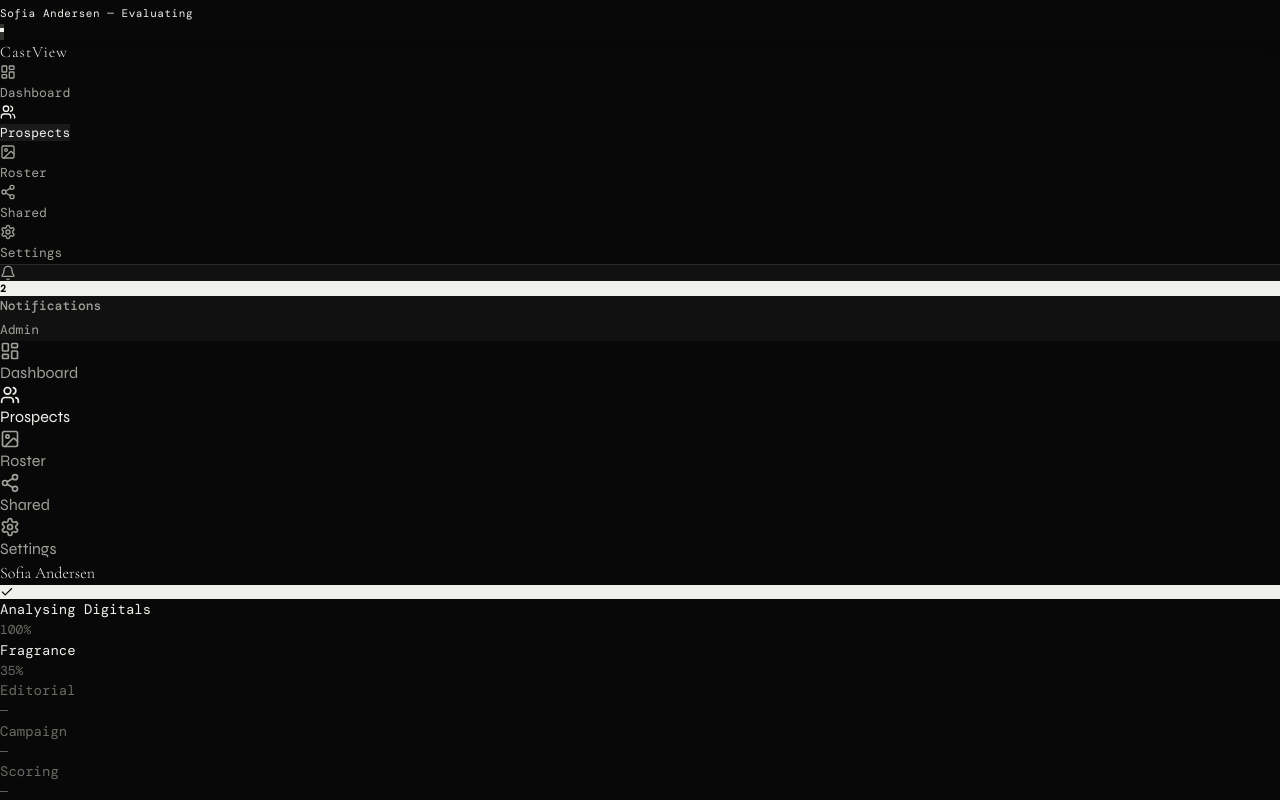
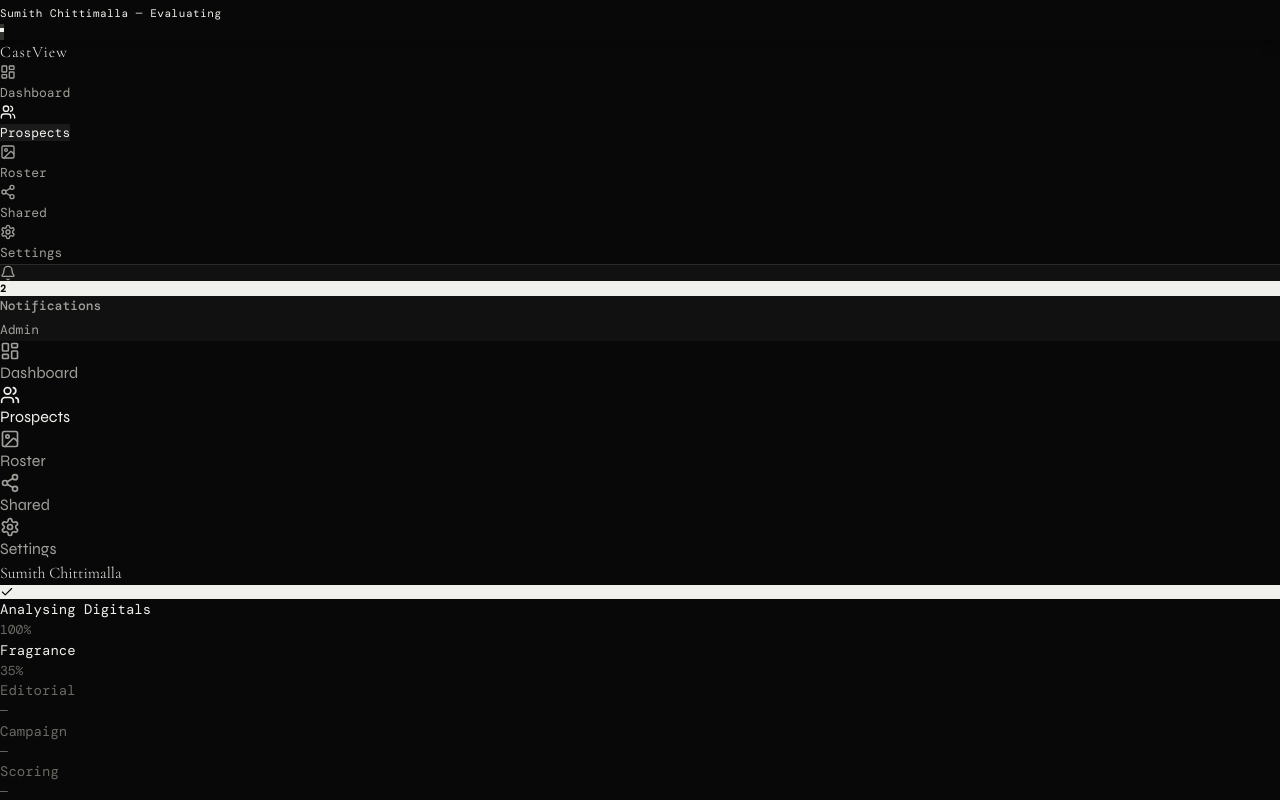
Before and after one commit to sumithproductive-ai/CastView, a React (Vite) app in the folder CastView v2.0 (8)/: page /rendering in a window 1280 px wide. Shown: the top 800 px of the page. Built offline with nearby package versions, Linux system fonts and the light colour scheme; a web font is replaced by a local one.

Commit message:
sumith updates

```diff
--- a/CastView v2.0 (8)/src/app/components/NewProspectDigitals.tsx
+++ b/CastView v2.0 (8)/src/app/components/NewProspectDigitals.tsx
@@ -3,7 +3,7 @@ import { Upload, X, Check, Lock } from 'lucide-react';
 
 const sumithDigitals = {
   front: 'https://i.imgur.com/jZHp7Ei.jpg',
-  profile: 'https://i.imgur.com/aBlfi1y.jpg',
+  profile: 'https://i.imgur.com/aBlfily.jpg',
   three_quarter: 'https://i.imgur.com/AlYexxj.jpg',
   full_body: 'https://i.imgur.com/sH8hoNb.jpg'
 };
--- a/CastView v2.0 (8)/src/app/components/Profile.tsx
+++ b/CastView v2.0 (8)/src/app/components/Profile.tsx
@@ -64,7 +64,7 @@ export function Profile() {
         </span>
         <ChevronRight size={14} style={{ color: '#a0a09a' }} />
         <span style={{ fontFamily: 'var(--font-mono)', fontSize: '13px', color: '#f0f0ec' }}>
-          Sofia Andersen
+          Sumith Chittimalla
         </span>
       </div>
 
@@ -129,7 +129,7 @@ export function Profile() {
             className="text-[56px] mb-[24px]"
             style={{ fontFamily: 'var(--font-display)', fontWeight: 300, color: '#f0f0ec' }}
           >
-            Sofia Andersen
+            Sumith Chittimalla
           </h1>
 
           <div className="flex gap-[8px] mb-[32px]">
--- a/CastView v2.0 (8)/src/app/components/ProgressBar.tsx
+++ b/CastView v2.0 (8)/src/app/components/ProgressBar.tsx
@@ -55,7 +55,7 @@ export function ProgressBar() {
           color: '#f0f0ec',
           letterSpacing: '0.05em'
         }}>
-          Sofia Andersen — {currentLabel}
+          Sumith Chittimalla — {currentLabel}
         </span>
 
         {/* Step indicators */}
--- a/CastView v2.0 (8)/src/app/components/Rendering.tsx
+++ b/CastView v2.0 (8)/src/app/components/Rendering.tsx
@@ -59,14 +59,14 @@ export function Rendering() {
       if ('Notification' in window) {
         if (Notification.permission === 'granted') {
           new Notification('CastView — Evaluation complete', {
-            body: 'Sofia Andersen · Fragrance 94% · View results',
+            body: 'Sumith Chittimalla · Fragrance 94% · View results',
             icon: '/favicon.ico'
           });
         } else if (Notification.permission !== 'denied') {
           Notification.requestPermission().then(permission => {
             if (permission === 'granted') {
               new Notification('CastView — Evaluation complete', {
-                body: 'Sofia Andersen · Fragrance 94% · View results',
+                body: 'Sumith Chittimalla · Fragrance 94% · View results',
                 icon: '/favicon.ico'
               });
             }
@@ -100,7 +100,7 @@ export function Rendering() {
           className="text-[48px] text-center mb-[80px]"
           style={{ fontFamily: 'var(--font-display)', fontWeight: 300, color: '#f0f0ec' }}
         >
-          Sofia Andersen
+          Sumith Chittimalla
         </h1>
 
         <div className="space-y-[32px] mb-[80px]">
@@ -259,7 +259,7 @@ export function Rendering() {
               className="text-[13px]"
               style={{ fontFamily: 'var(--font-mono)' }}
             >
-              ✓ Evaluation complete — Sofia Andersen
+              ✓ Evaluation complete — Sumith Chittimalla
             </div>
             <button
               onClick={() => navigate('/results')}
--- a/CastView v2.0 (8)/src/app/components/Results.tsx
+++ b/CastView v2.0 (8)/src/app/components/Results.tsx
@@ -49,7 +49,7 @@ export function Results() {
         className="text-[48px] mb-[48px]"
         style={{ fontFamily: 'var(--font-display)', fontWeight: 300, color: '#f0f0ec' }}
       >
-        Sofia Andersen — Evaluation Results
+        Sumith Chittimalla — Evaluation Results
       </h1>
 
       <div className="grid grid-cols-[1fr_320px] gap-[48px]">
```
